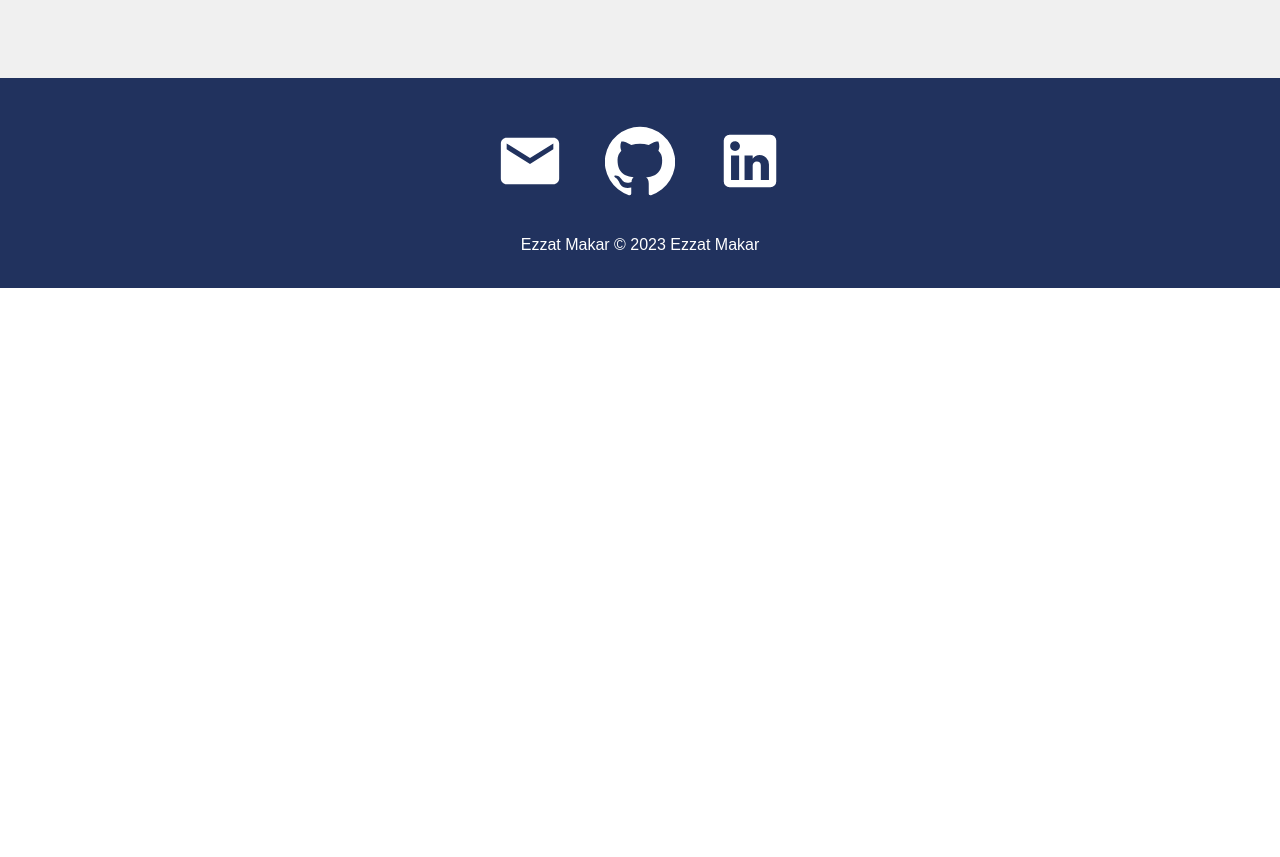
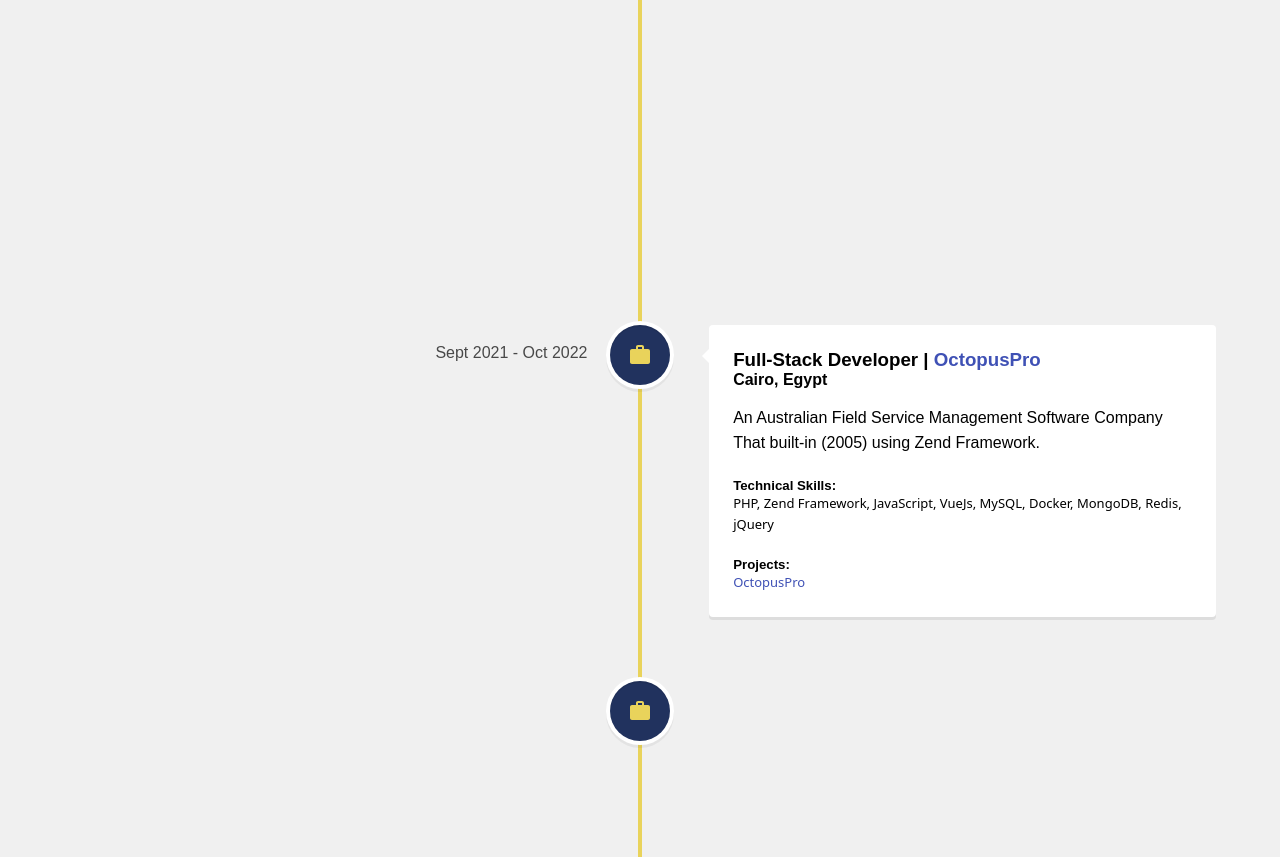
Before and after one commit to ezzatmakar/personal-portfolio, a React (Create React App) app: page /experience in a window 1280 px wide. Shown: the part 240-1097 px from the top of the page. Before the commit the page ends 800 px from the top, so only its background shows below. Built offline with nearby package versions, Linux system fonts and the light colour scheme.

Commit message:
experience page

```diff
--- a/src/components/Navbar.js
+++ b/src/components/Navbar.js
@@ -21,8 +21,8 @@ function Navbar() {
             </div>
             <div className='links'>
                 <Link to='/'>Home</Link>
+                <Link to='/experience'>Experience</Link>
                 <Link to='/projects'>Projects</Link>
-                <Link to='/experience'>Experience</Link>
             </div>
         </div>
     )
--- a/src/pages/Experience.js
+++ b/src/pages/Experience.js
@@ -1,7 +1,141 @@
-import React from 'react'
+import React from "react";
+import {
+  VerticalTimeline,
+  VerticalTimelineElement,
+} from "react-vertical-timeline-component";
+import "react-vertical-timeline-component/style.min.css";
+import SchoolIcon from "@material-ui/icons/School";
+import WorkIcon from "@material-ui/icons/Work";
+import { Link } from "@material-ui/core";
+import '../styles/Experience.css'
 
-export default function Experience() {
+function Experience() {
   return (
-    <div>Experience</div>
-  )
+    <div className="experience">
+      <VerticalTimeline lineColor="#3e497a">
+        <VerticalTimelineElement
+          className="vertical-timeline-element--work"
+          date="Nov 2022 ‐ Jul 2023"
+          iconStyle={{ background: "rgb(33 50 94)", color: "#e9d35b" }}
+          icon={<WorkIcon />}
+        >
+          <h3 className="vertical-timeline-element-title">
+            Remote Back End Engineer | <Link to='https://www.montech.io/'>Montech Studios Inc</Link>
+          </h3>
+          <h4 className="vertical-timeline-element-subtitle">
+            Headquarters Miami, FL
+          </h4>
+          <p>Montech Studios Inc is a digital transformation enterprise software development company that provides cutting‐edge blockchain‐based engineering solutions, to clients ranging from NGOs, For‐ tune 500 companies, Universities, and Banks, providing tailored solutions in emerging markets.</p>
+          <h5 className="technical-title">Technical Skills:</h5>
+          <p className="technical-list">Nodejs, NestJs, ExpressJs, MongoDB, MySQL</p>
+          <h5 className="technical-title">Projects:</h5>
+          <p className="technical-list">
+            <Link to="https://admin.values.co/login">Values Co Dashboard</Link>,&nbsp;
+            <Link to="https://app.values.co/login">Values Co Market</Link>,&nbsp;
+            <Link to="https://derived.art/">Derived Art Market</Link>,&nbsp;
+            <Link to="https://admin.derived.art/">Derived Art Admin Board</Link>,&nbsp;
+            <Link to="https://museum.derived.art/login">Derived Art Museum Board</Link>
+          </p>
+        </VerticalTimelineElement>
+
+        <VerticalTimelineElement
+          className="vertical-timeline-element--work"
+          date="Sept 2021 ‐ Oct 2022"
+          iconStyle={{ background: "rgb(33 50 94)", color: "#e9d35b" }}
+          icon={<WorkIcon />}
+        >
+          <h3 className="vertical-timeline-element-title">
+            Full-Stack Developer | <Link to='https://www.octopuspro.com/'>OctopusPro</Link>
+          </h3>
+          <h4 className="vertical-timeline-element-subtitle">
+            Cairo, Egypt
+          </h4>
+          <p>An Australian Field Service Management Software Company That built‐in (2005) using Zend Framework.</p>
+          <h5 className="technical-title">Technical Skills:</h5>
+          <p className="technical-list">PHP, Zend Framework, JavaScript, VueJs, MySQL,
+            Docker, MongoDB, Redis, jQuery</p>
+          <h5 className="technical-title">Projects:</h5>
+          <p className="technical-list">
+            <Link to="https://admin.octopuspro.com/">OctopusPro</Link>
+          </p>
+        </VerticalTimelineElement>
+
+        <VerticalTimelineElement
+          className="vertical-timeline-element--work"
+          date="Jan 2021 ‐ Aug 2021"
+          iconStyle={{ background: "rgb(33 50 94)", color: "#e9d35b" }}
+          icon={<WorkIcon />}
+        >
+          <h3 className="vertical-timeline-element-title">
+            Full-Stack Developer | <Link to='https://www.sandcti.com/'>Soft kinetics</Link>
+          </h3>
+          <h4 className="vertical-timeline-element-subtitle">
+            Cairo, Egypt
+          </h4>
+          <p>Egyptian software house, located in Cairo, specializing in software development and software project management.</p>
+          <p>Building many web apps and provide APIs for mobile apps</p>
+          <h5 className="technical-title">Technical Skills:</h5>
+          <p className="technical-list">PHP, Laravel framework, WordPress, JavaScript, jQuery, Bootstrap, Vue.js, Ver‐
+            sion control tools.</p>
+        </VerticalTimelineElement>
+
+        <VerticalTimelineElement
+          className="vertical-timeline-element--work"
+          date="Jan 2019 ‐ Dec 2021"
+          iconStyle={{ background: "rgb(33 50 94)", color: "#e9d35b" }}
+          icon={<WorkIcon />}
+        >
+          <h3 className="vertical-timeline-element-title">
+            Full-Stack Developer | <Link to='https://integritycorp.net'>Integrity Corporation</Link>
+          </h3>
+          <h4 className="vertical-timeline-element-subtitle">
+            Cairo, Egypt
+          </h4>
+          <p>
+            Egyptian software house, specializing in software development and software project management.
+          </p>
+          <p>
+            Building many websites using PHP Laravel framework and Customize WordPress themes and Plugins
+          </p>
+          <h5 className="technical-title">Technical Skills:</h5>
+          <p className="technical-list">PHP, Laravel framework, WordPress, JavaScript, jQuery, BootStrap</p>
+        </VerticalTimelineElement>
+
+        <VerticalTimelineElement
+          className="vertical-timeline-element--work"
+          date="Jun 2018 ‐ Dec 2018"
+          iconStyle={{ background: "rgb(33 50 94)", color: "#e9d35b" }}
+          icon={<WorkIcon />}
+        >
+          <h3 className="vertical-timeline-element-title">
+            Full-Stack Developer | <Link to='https://www.bni.agency'>BNI Agency</Link>
+          </h3>
+          <h4 className="vertical-timeline-element-subtitle">
+            Cairo, Egypt
+          </h4>
+          <p>An Egyptian Advertising and Digital Marketing Agency In Egypt</p>
+          <p>Building many websites using PHP Laravel framework and CMSs like WordPress,Drupal and Joomla</p>
+          <h5 className="technical-title">Technical Skills:</h5>
+          <p className="technical-list">PHP, Laravel framework, WordPress, JavaScript, jQuery, Bootstrap, Drupal CMS, and Joomla CMS</p>
+        </VerticalTimelineElement>
+
+        <VerticalTimelineElement
+          className="vertical-timeline-element--education"
+          date="2011 - 2016"
+          iconStyle={{ background: "rgb(33 50 94)", color: "#e9d35b" }}
+          icon={<SchoolIcon />}
+        >
+          <h3 className="vertical-timeline-element-title">
+            My Cool University, Al Minya of Computers and Information collage
+          </h3>
+          <h4 className="vertical-timeline-element-subtitle">
+            MSc in Computer science
+          </h4>
+          <p> Data Science, Programming for Data Science, Data structure and Algorithms</p>
+        </VerticalTimelineElement>
+      </VerticalTimeline>
+    </div>
+  );
 }
+
+export default Experience;
--- /dev/null
+++ b/src/styles/Experience.css
@@ -0,0 +1,18 @@
+p.technical-list {
+  margin: 0;
+  font-family: system-ui;
+  font-size: 13px;
+}
+
+.technical-title {
+  margin-bottom: 0;
+}
+
+h3 a,
+.technical-list a {
+  cursor: pointer;
+}
+
+.vertical-timeline::before {
+  background: #e9d35b;
+}
```
